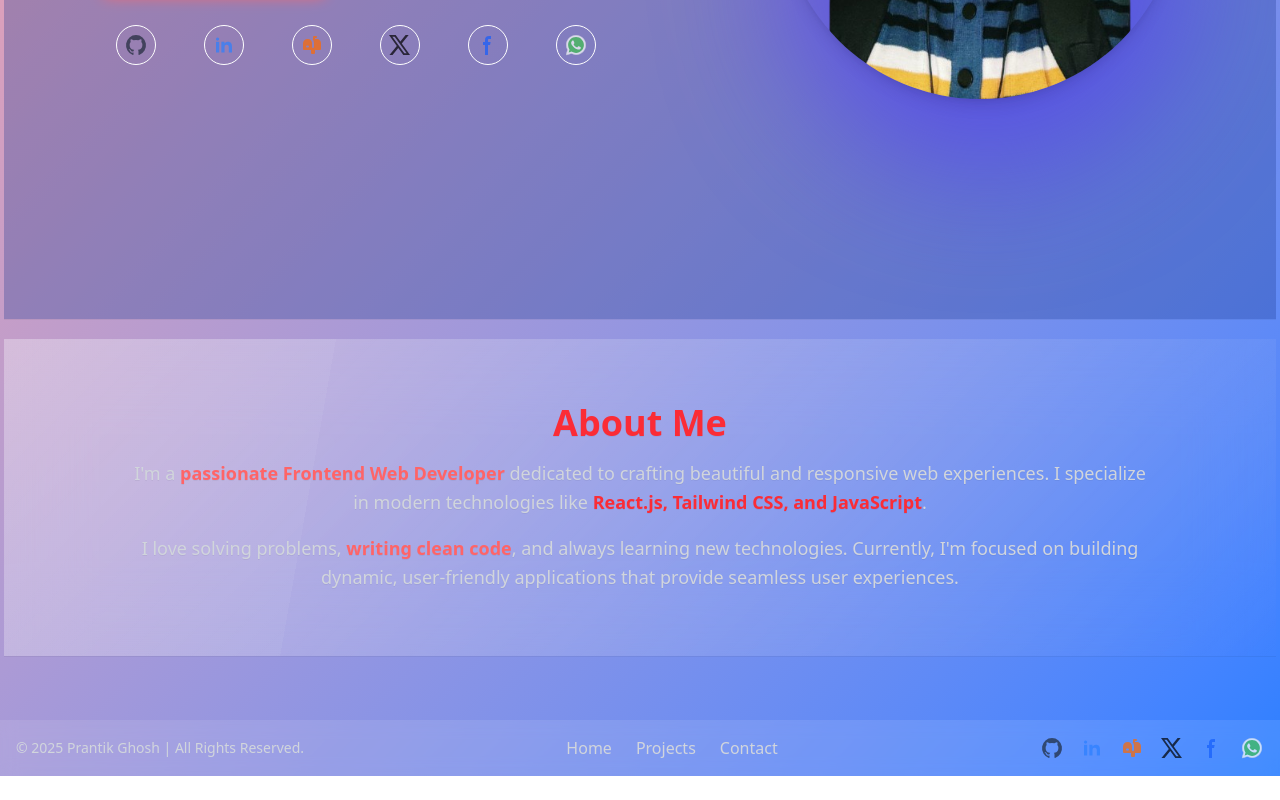
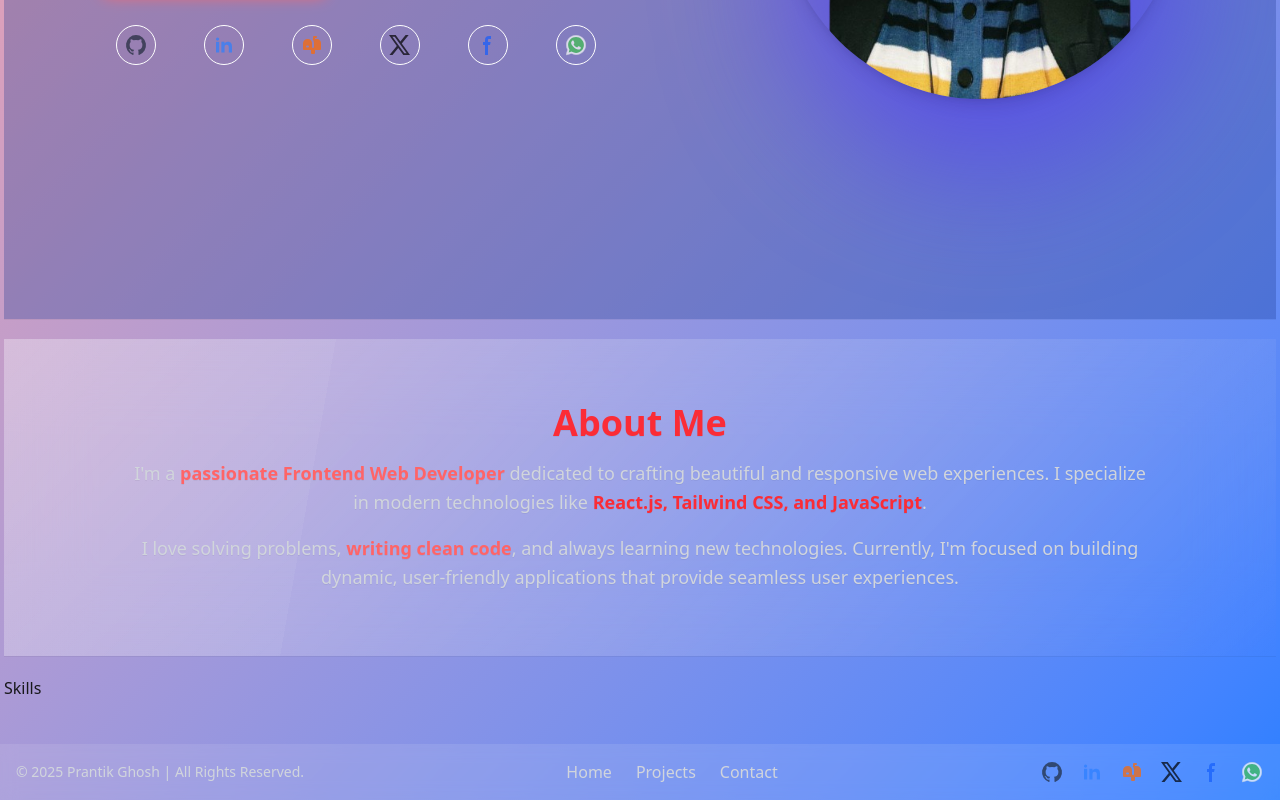
Before and after one commit to TBS96/portfolio, a React (Vite) app: page / in a window 1280 px wide. Shown: the part 553-1353 px from the top of the page. Before the commit the page ends 1329 px from the top, so only its background shows below. Built offline with nearby package versions, Linux system fonts and the light colour scheme.

Commit message:
create component Skills.jsx
import and add to Home page

Signed-off-by: TBS96 <9tbs6@proton.me>

```diff
--- /dev/null
+++ b/src/components/Skills.jsx
@@ -0,0 +1,9 @@
+import React from 'react'
+
+const Skills = () => {
+    return (
+        <div>Skills</div>
+    )
+}
+
+export default Skills
--- a/src/components/index.js
+++ b/src/components/index.js
@@ -3,6 +3,7 @@
 import Footer from "./Footer";
 import Hero from "./Hero";
 import AboutMe from "./AboutMe";
+import Skills from "./Skills";
 
 export {
     Navbar,
@@ -10,4 +11,5 @@
     Footer,
     Hero,
     AboutMe,
+    Skills,
 }
--- a/src/pages/Home.jsx
+++ b/src/pages/Home.jsx
@@ -1,11 +1,12 @@
 import React from 'react'
-import { AboutMe, Hero } from '../components'
+import { AboutMe, Hero, Skills } from '../components'
 
 const Home = () => {
     return (
         <>
             <Hero />
             <AboutMe />
+            <Skills />
         </>
     )
 }
```
